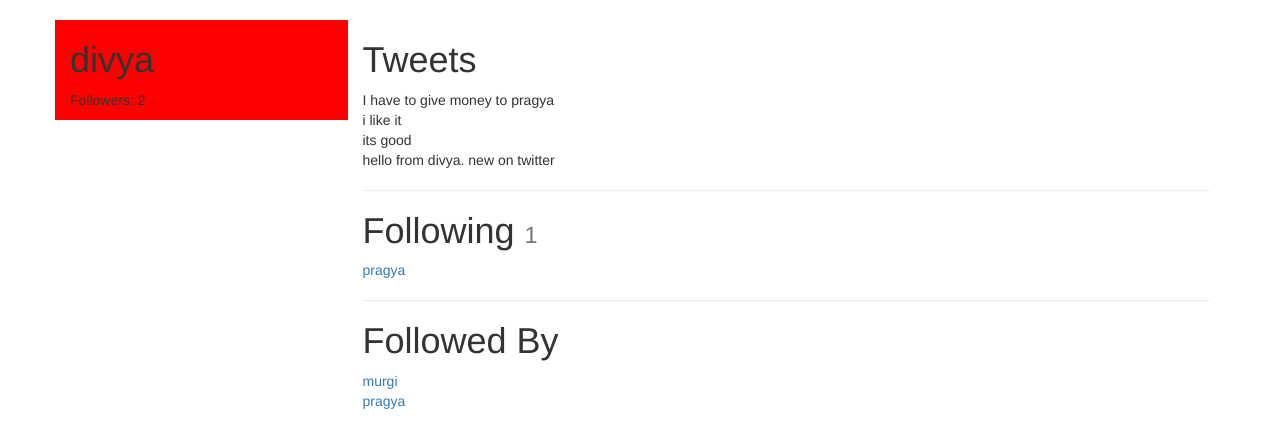
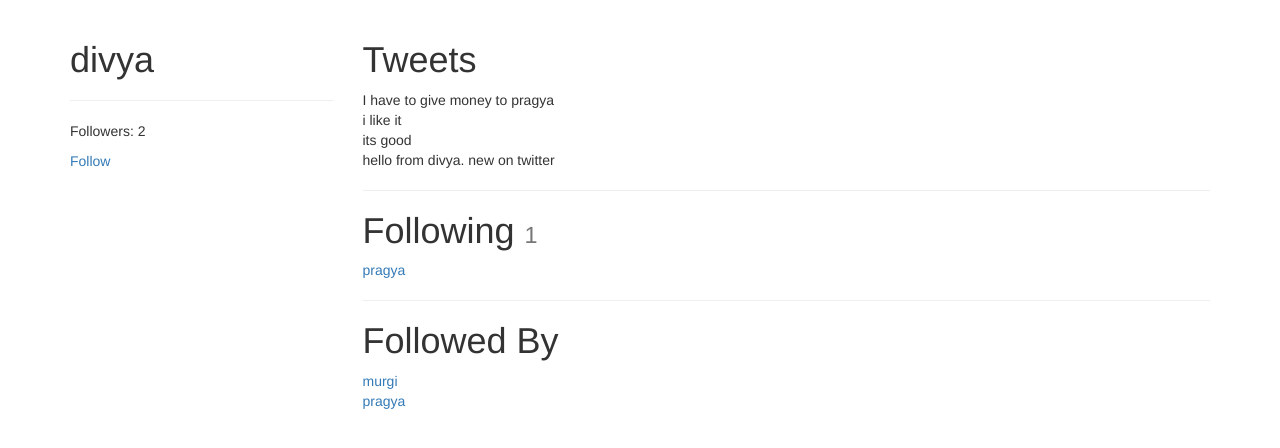
Before and after one commit to srivastava-pragya/tweetme, a Django app: a page that uses src/accounts/templates/accounts/user_detail.html in a window 1280 px wide. Shown: the part 52-500 px from the top of the page. Run offline with Django 3.2, Linux system fonts and the light colour scheme; data comes from the database, SQL or seed files in the repository; both versions use the stored data as it was after the commit; some libraries are stand-ins or nearby versions.

Commit message:
Toggle follow

```diff
--- a/src/accounts/templates/accounts/user_detail.html
+++ b/src/accounts/templates/accounts/user_detail.html
@@ -2,9 +2,13 @@
 
 {% block content %}
 <div class='row'>
-	<div class='col-sm-3 col-xs-12' style='background-color:red;'>
+	<div class='col-sm-3 col-xs-12'>
 		<h1>{{ object.username }}</h1>
+		<hr/>
 		<p>Followers: {{  object.followed_by.all.count }}</p>
+		<p>
+			<a href='btn btn-link' href='{% url "profiles:follow" username=object.username %}'>Follow</a>
+		</p>
 	</div>
 	<div class='col-sm-9 col-xs-12'>
 		<h1>Tweets</h1>
--- a/src/accounts/urls.py
+++ b/src/accounts/urls.py
@@ -1,7 +1,8 @@
 from django.conf.urls import url
 from django.views.generic.base import RedirectView
 from .views import (
-	UserDetailView
+	UserDetailView,
+	UserFollowView
 	)
 
 urlpatterns = [
@@ -9,6 +10,7 @@ urlpatterns = [
     #url(r'^search$',TweetListView.as_view(), name='list'),
     #url(r'^create/$',TweetCreateView.as_view(), name='create'),
     url(r'^(?P<username>[\w.@+-]+)/$',UserDetailView.as_view(), name='detail'),
+    url(r'^(?P<username>[\w.@+-]+)/follow$',UserFollowView.as_view(), name='follow'),
     #url(r'^(?P<pk>\d+)/update/$',TweetUpdateView.as_view(), name='update'),
     #url(r'^(?P<pk>\d+)/delete/$',TweetDeleteView.as_view(), name='delete'),
 ]
--- a/src/accounts/views.py
+++ b/src/accounts/views.py
@@ -1,6 +1,9 @@
 from django.contrib.auth import get_user_model
-from django.shortcuts import render, get_object_or_404
+from django.http import HttpResponseRedirect
+from django.shortcuts import render, get_object_or_404, redirect
+from django.views import View
 from django.views.generic import DetailView
+from .models import UserProfile
 User = get_user_model()
 class UserDetailView(DetailView):
 	template_name = 'accounts/user_detail.html'
@@ -12,3 +15,13 @@ class UserDetailView(DetailView):
 			username__iexact=self.kwargs.get("username")
 			)
 # Create your views here.
+class UserFollowView(View):
+	def get(self, request, username, *args, **kwargs):
+		toggle_user = get_object_or_404(User, username__iexact=username)
+		if request.user.is_authenticated:
+			user_profile, created = UserProfile.objects.get_or_create(user=request.user)
+			if toggle_user in user_profile.following.all():
+				user_profile.following.remove(toggle_user)
+			else:
+				user_profile.following.add(toggle_user)
+		return redirect("profiles:detail", username=username)
```
Also changed, not shown: src/db.sqlite3.
